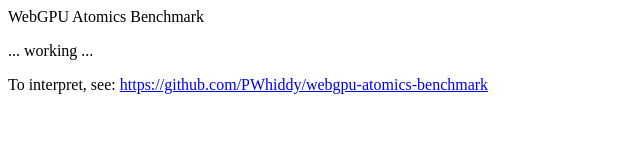
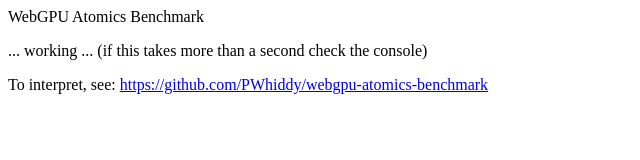
Before and after one commit to PWhiddy/webgpu-atomics-benchmark, a plain HTML site: page index.html in a window 1280 px wide. Shown: the whole page, without its empty margins (0-640 px from the left). Drawn offline with Linux system fonts and the light colour scheme.

Commit message:
add warning for unexpected webgpu errors

```diff
--- a/index.html
+++ b/index.html
@@ -7,7 +7,7 @@
 <body>
     WebGPU Atomics Benchmark
     <p id="results">
-        ... working ...
+        ... working ... (if this takes more than a second check the console)
     </p>
     To interpret, see:
     <a href="url">https://github.com/PWhiddy/webgpu-atomics-benchmark</a>
```
